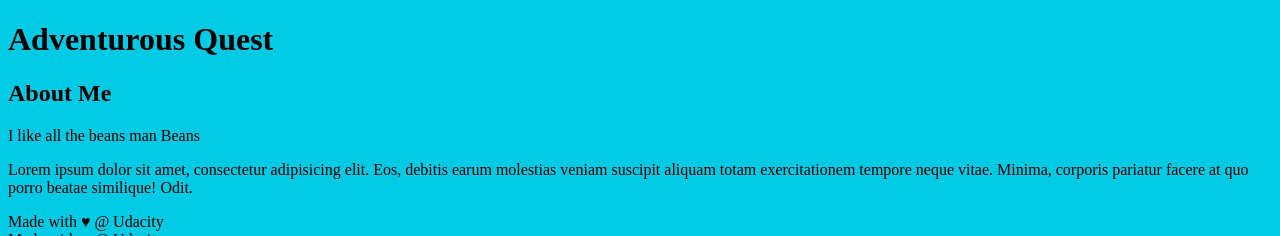
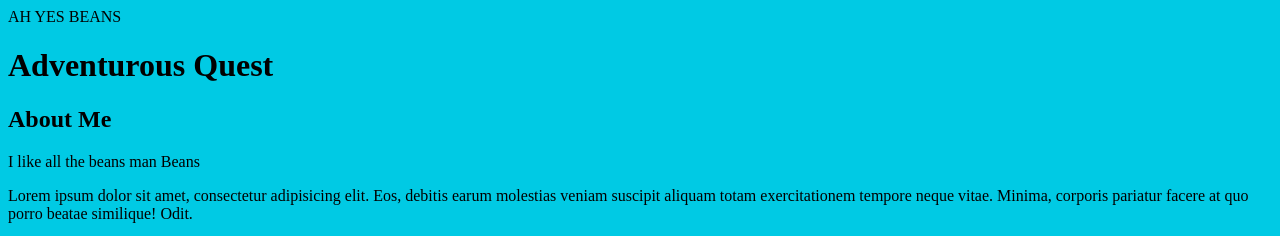
Before and after one commit to Athwen/udacity-git-tut, a plain HTML site: page index.html in a window 1280 px wide. Shown: the top 236 px of the page. Drawn offline with Linux system fonts and the light colour scheme.

Commit message:
Added beans and amended message

```diff
--- a/index.html
+++ b/index.html
@@ -10,7 +10,7 @@
 <body>
 
     <header>
-
+        AH YES BEANS
         <h1>Adventurous Quest</h1>
 
     </header>
```
